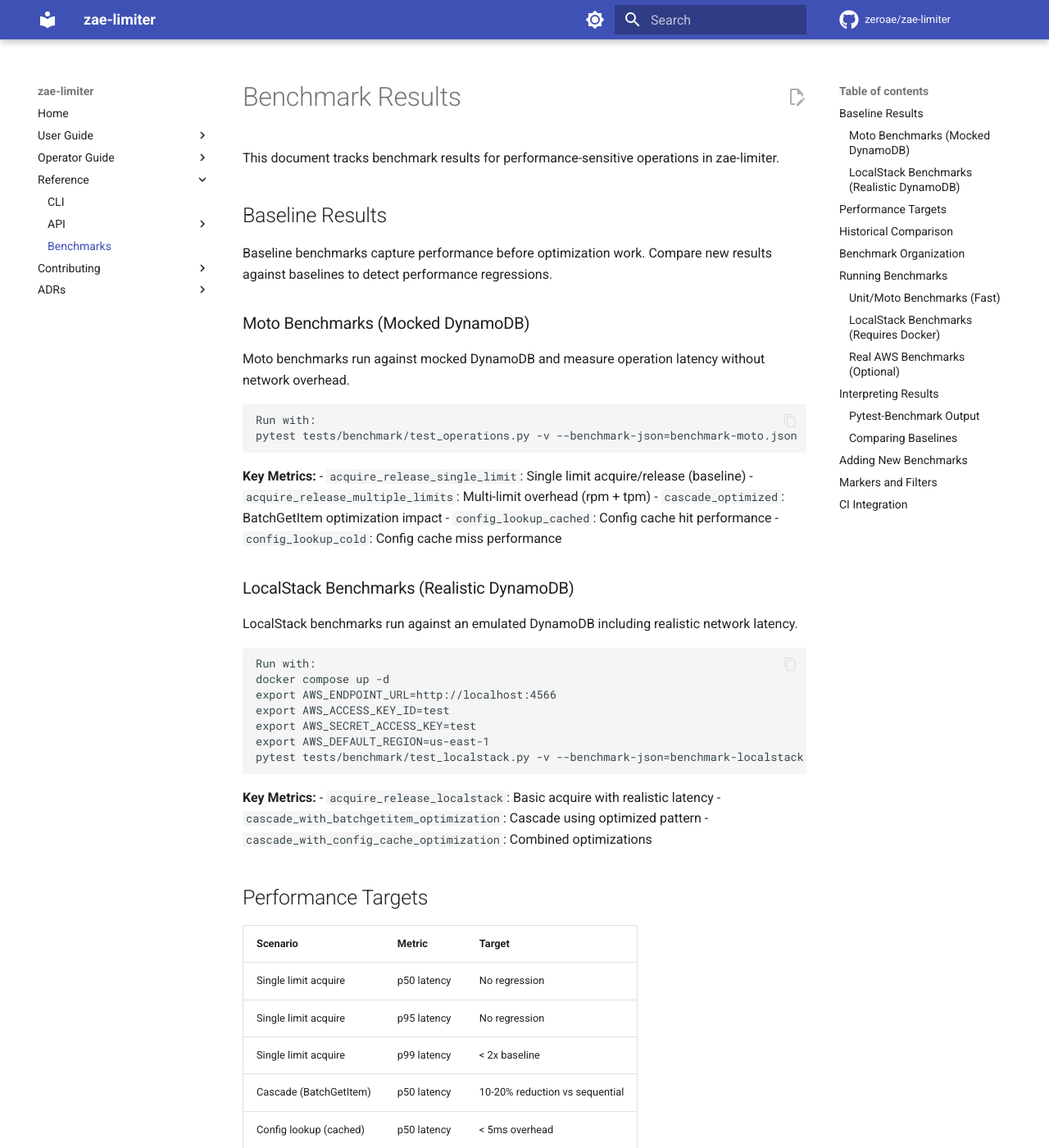
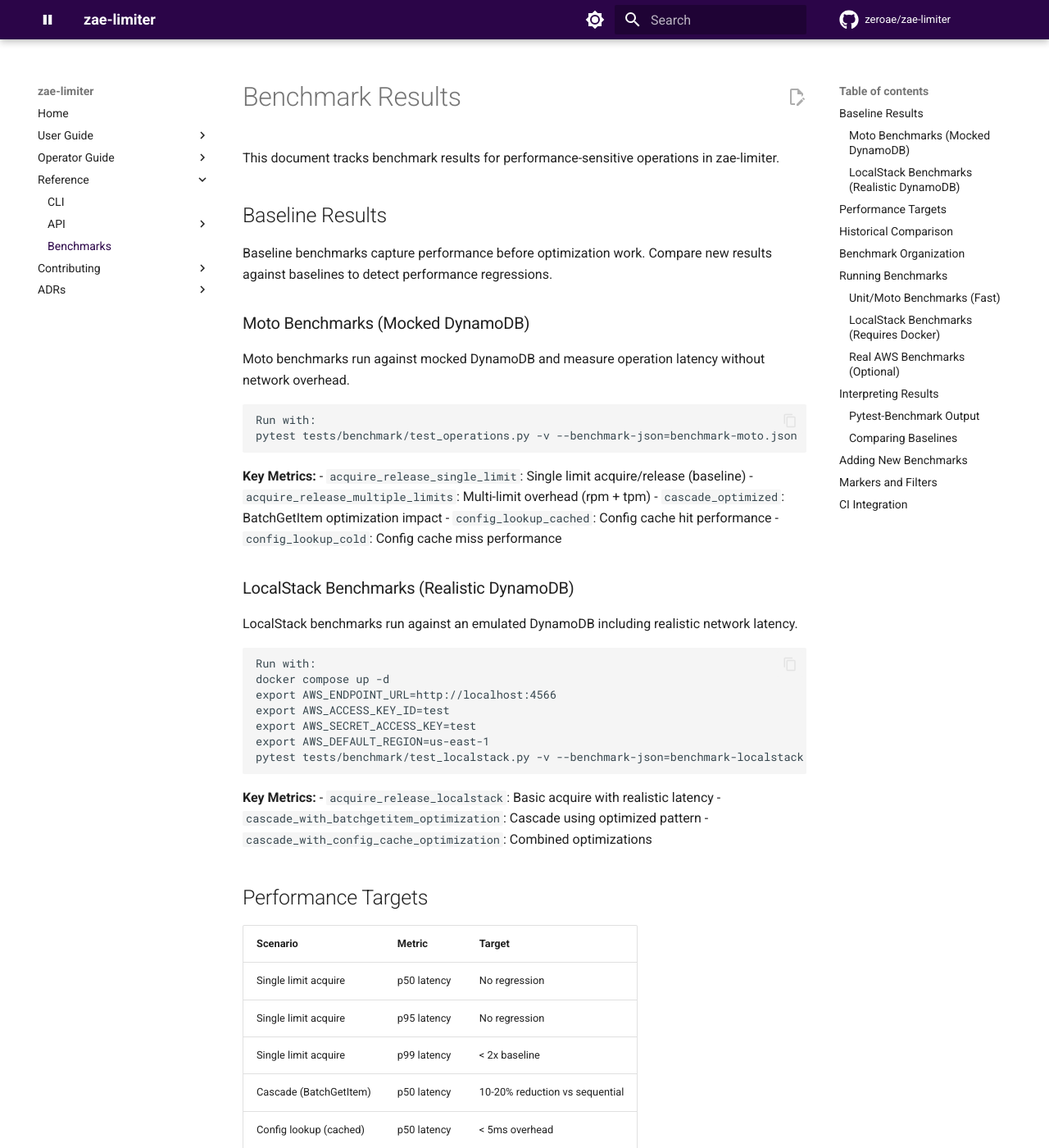
Before and after one commit to zeroae/zae-limiter, an MkDocs documentation site: the page built from docs/benchmarks.md, in a window 1280 px wide and 1400 px high. Shown: the whole window at 82% size. Built offline with MkDocs 1.6.1 and Material for MkDocs 9.7.7, drawn with Linux system fonts in a browser that asks for light colours; comment, search, counter and statistics services are not loaded; the version menu is left out.

Commit message:
🎨 style(docs): add ZeroAE brand theme and logos
- Add custom color scheme with ZeroAE brand colors (#2b0548 primary)
- Add logo assets with light/dark mode variants
- Configure auto-detection of system color preference
- Update README with responsive logo using picture element
- Hide auto-generated title on homepage via template override

Co-Authored-By: Claude Opus 4.5 <noreply@anthropic.com>

```diff
--- /dev/null
+++ b/docs/overrides/main.html
@@ -0,0 +1,10 @@
+{% extends "base.html" %}
+
+{% block content %}
+  {% if page.is_homepage %}
+    <style>
+      .md-content__inner > h1 { display: none; }
+    </style>
+  {% endif %}
+  {{ super() }}
+{% endblock %}
--- /dev/null
+++ b/docs/stylesheets/extra.css
@@ -0,0 +1,51 @@
+/* ZeroAE Brand Colors */
+:root {
+  /* Primary: Deep Purple #2b0548 */
+  --md-primary-fg-color: #2b0548;
+  --md-primary-fg-color--light: #4a1a6b;
+  --md-primary-fg-color--dark: #1a0330;
+
+  /* Accent: Complementary Green #224805 */
+  --md-accent-fg-color: #224805;
+  --md-accent-fg-color--transparent: rgba(34, 72, 5, 0.1);
+
+  /* Typeset link color */
+  --md-typeset-a-color: #2b0548;
+}
+
+/* Dark mode adjustments */
+[data-md-color-scheme="slate"] {
+  --md-primary-fg-color: #2b0548;
+  --md-primary-fg-color--light: #4a1a6b;
+  --md-primary-fg-color--dark: #1a0330;
+
+  --md-accent-fg-color: #3d7a0a;
+  --md-accent-fg-color--transparent: rgba(61, 122, 10, 0.1);
+
+  /* Lighter link color for dark mode readability */
+  --md-typeset-a-color: #9d6cc4;
+}
+
+/* Header styling */
+.md-header {
+  background-color: var(--md-primary-fg-color);
+}
+
+/* Navigation tabs */
+.md-tabs {
+  background-color: var(--md-primary-fg-color);
+}
+
+/* Hide auto-generated title on homepage (when logo is present) */
+.md-content__inner:has(img[alt="zae-limiter"]) > h1:first-child {
+  display: none;
+}
+
+/* Light/dark mode logo switching */
+[data-md-color-scheme="default"] .dark-only {
+  display: none;
+}
+
+[data-md-color-scheme="slate"] .light-only {
+  display: none;
+}
--- a/mkdocs.yml
+++ b/mkdocs.yml
@@ -8,16 +8,19 @@ edit_uri: edit/main/docs/
 
 theme:
   name: material
+  custom_dir: docs/overrides
   palette:
-    - scheme: default
-      primary: indigo
-      accent: indigo
+    - media: "(prefers-color-scheme: light)"
+      scheme: default
+      primary: custom
+      accent: custom
       toggle:
         icon: material/brightness-7
         name: Switch to dark mode
-    - scheme: slate
-      primary: indigo
-      accent: indigo
+    - media: "(prefers-color-scheme: dark)"
+      scheme: slate
+      primary: custom
+      accent: custom
       toggle:
         icon: material/brightness-4
         name: Switch to light mode
@@ -29,8 +32,13 @@ theme:
     - content.action.edit
     - search.suggest
     - search.highlight
+  logo: assets/zae-limiter-icon-white.svg
+  favicon: assets/zae-limiter.ico
   icon:
     repo: fontawesome/brands/github
+
+extra_css:
+  - stylesheets/extra.css
 
 extra_javascript:
   - https://unpkg.com/mermaid@10/dist/mermaid.min.js
```
Also changed, not shown: README.md (+7 -1 lines), docs/index.md (+14 -6 lines), docs/assets/zae-limiter-avatar.png (added), docs/assets/zae-limiter-dark-bg.svg (added), docs/assets/zae-limiter-favicon-dark.png (added), docs/assets/zae-limiter-favicon-light.png (added), docs/assets/zae-limiter-icon-black.svg (added), docs/assets/zae-limiter-icon-white.svg (added), docs/assets/zae-limiter-purple-bg.svg (added), docs/assets/zae-limiter-white-bg.svg (added), docs/assets/zae-limiter.ico (added), 1 other file.
